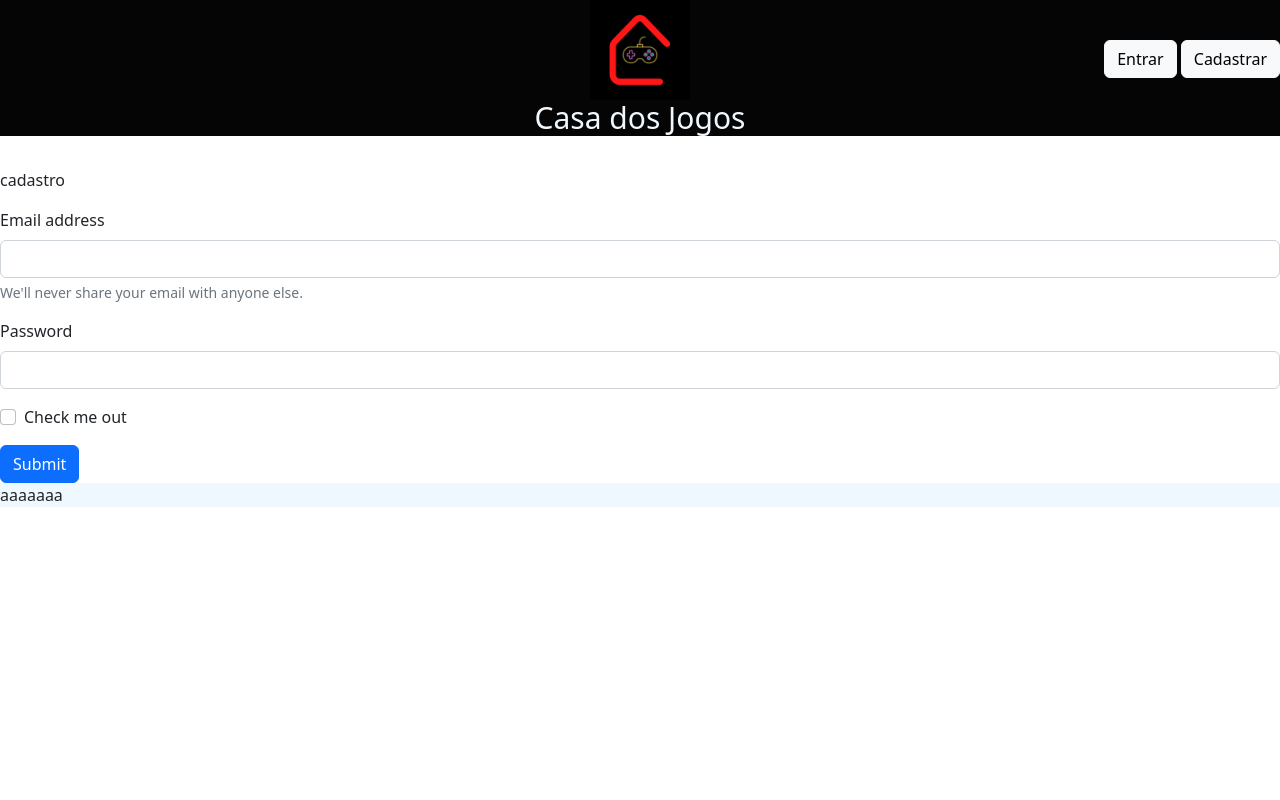
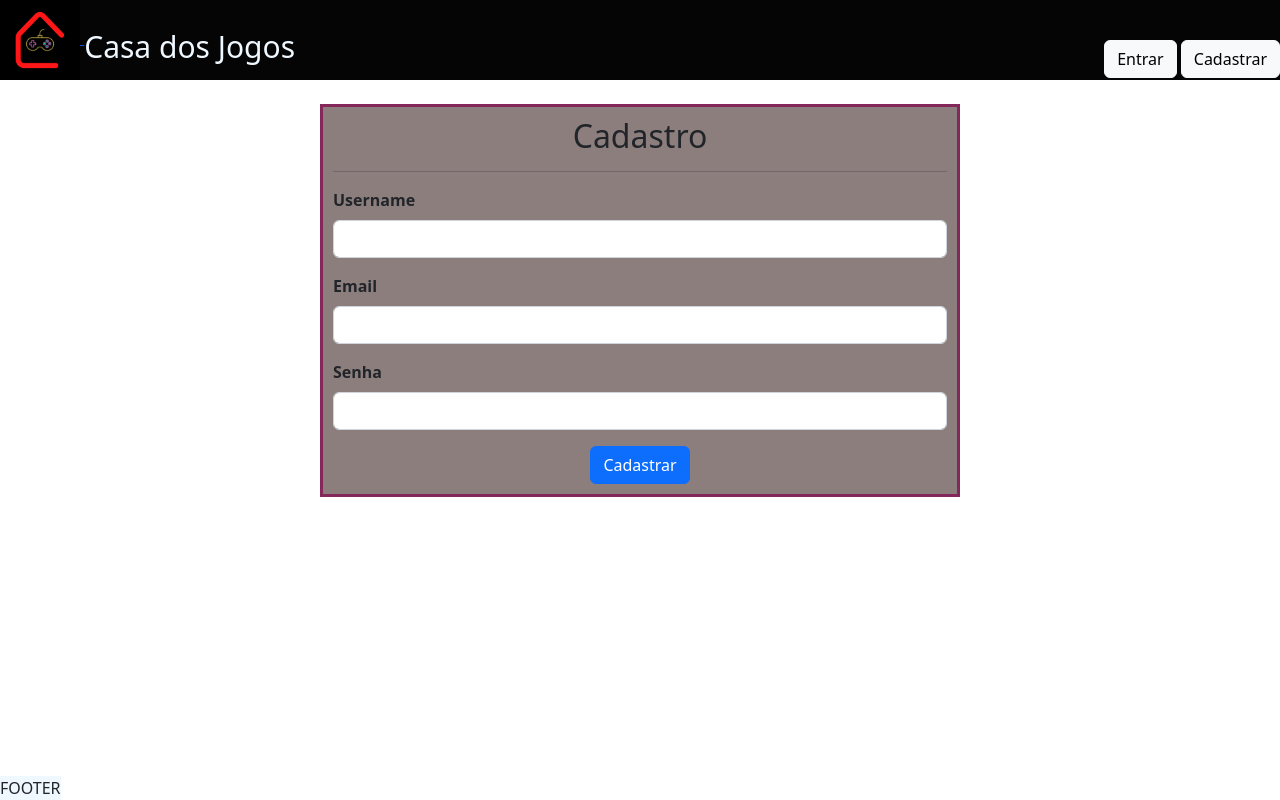
Before and after one commit to olucascruz/casa_dos_jogos, a Django app: template app/templates/cadastro.html in a window 1280 px wide. Run offline with Django 4.2, Linux system fonts and the light colour scheme; the template is opened without the code that fills it, so the values that code supplies are empty.

Commit message:
Update tamplate cadastro

```diff
--- a/app/static/css/base.css
+++ b/app/static/css/base.css
@@ -1,16 +1,20 @@
 *{
     margin: 0;
+}
+
+a{
+    text-decoration:none;
 }
 
 header{
     background-color: rgb(5, 5, 5);
     color: aliceblue;
+    height: 5%;
 }
 
 .logo{
-    margin-left: 40%;
-    margin-right: 40%;
-    text-align: center;
+    display: inline-block;
+    width: 50%;
 }
 
 .logo > img{
@@ -19,6 +23,11 @@ header{
 
 .logo > h1{
     font-size: 30px;
+    margin-bottom: 0;
+    width: 70%;
+    height: 100%;
+    display: inline-block;
+    transform: translateY(40%);
 }
 
 .buttons{
@@ -28,6 +37,7 @@ header{
 }
 
 footer{
+    position: absolute;
     bottom: 0;
     background-color: aliceblue;
 }
--- /dev/null
+++ b/app/static/css/cadastro.css
@@ -0,0 +1,17 @@
+.cadastro{
+    background-color: rgb(141, 126, 126);
+    margin: auto;
+    width: 50%;
+    border: 3px solid rgba(129, 0, 75, 0.685);
+    padding: 10px;
+}
+
+.cadastro-title{
+    text-align: center;
+}
+
+.btn-cadastrar{
+    width: 100%;
+    display: flex;
+    justify-content: center;
+}
--- a/app/templates/base.html
+++ b/app/templates/base.html
@@ -6,17 +6,19 @@
     <meta http-equiv="X-UA-Compatible" content="IE=edge">
     <meta name="viewport" content="width=device-width, initial-scale=1.0">
     <link href="{% static 'css/base.css' %}" rel="stylesheet">
+    <link href="{% static 'css/cadastro.css' %}" rel="stylesheet">
+
     <!-- CSS only -->
     <link href="https://cdn.jsdelivr.net/npm/bootstrap@5.2.2/dist/css/bootstrap.min.css" rel="stylesheet" integrity="sha384-Zenh87qX5JnK2Jl0vWa8Ck2rdkQ2Bzep5IDxbcnCeuOxjzrPF/et3URy9Bv1WTRi" crossorigin="anonymous">
     <!-- JavaScript Bundle with Popper -->
     <script src="https://cdn.jsdelivr.net/npm/bootstrap@5.2.2/dist/js/bootstrap.bundle.min.js" integrity="sha384-OERcA2EqjJCMA+/3y+gxIOqMEjwtxJY7qPCqsdltbNJuaOe923+mo//f6V8Qbsw3" crossorigin="anonymous" onload="true"></script>
-    <title>Document</title>
+    <title>Casa dos Jogos</title>
 </head>
 <body>
     <header>
         <div class="logo">
             <a href="{% url 'home' %}">
-                <img src="{% static 'img/Logo_casa_dos_jogos.png' %}" alt="Logo da casa dos jogos" width="100">
+                <img src="{% static 'img/Logo_casa_dos_jogos.png' %}" alt="Logo da casa dos jogos" width="80">
             </a>
         <h1>Casa dos Jogos</h1>
 
@@ -32,7 +34,7 @@
     {% endblock %}
 
     <footer>
-        aaaaaaa
+        <span>FOOTER</span>
     </footer>
 </body>
 </html>
--- a/app/templates/cadastro.html
+++ b/app/templates/cadastro.html
@@ -2,25 +2,33 @@
 {% block content %}
 
 <br>
-<p>cadastro</p>
+<div class="cadastro">
+<h2 class="cadastro-title">Cadastro</h2>
+<hr>
 <form action="">
     <div class="mb-3">
-        <label for="exampleInputEmail1" class="form-label">Email address</label>
-        <input type="email" class="form-control" id="exampleInputEmail1" aria-describedby="emailHelp">
-        <div id="emailHelp" class="form-text">We'll never share your email with anyone else.</div>
-      </div>
-      <div class="mb-3">
-        <label for="exampleInputPassword1" class="form-label">Password</label>
+      <label for="username" class="form-label">
+        <strong>Username</strong>
+      </label>
+      <input type="text" class="form-control" id="username">
+    </div>
+    <div class="mb-3">
+        <label for="inputEmail1" class="form-label">
+          <strong>Email</strong>
+        </label>
+        <input type="email" class="form-control" id="inputEmail1" aria-describedby="emailHelp">
+    </div>
+    <div class="mb-3">
+        <label for="exampleInputPassword1" class="form-label">
+          <strong>Senha</strong>
+        </label>
         <input type="password" class="form-control" id="exampleInputPassword1">
-      </div>
-      <div class="mb-3 form-check">
-        <input type="checkbox" class="form-check-input" id="exampleCheck1">
-        <label class="form-check-label" for="exampleCheck1">Check me out</label>
-      </div>
-      <button type="submit" class="btn btn-primary">Submit</button>
-
+    </div>
+    <div class="btn-cadastrar">
+      <button type="submit" class="btn btn-primary">Cadastrar</button>
+    </div>
 
 </form>
-
+</div>
 
 {% endblock %}
```
